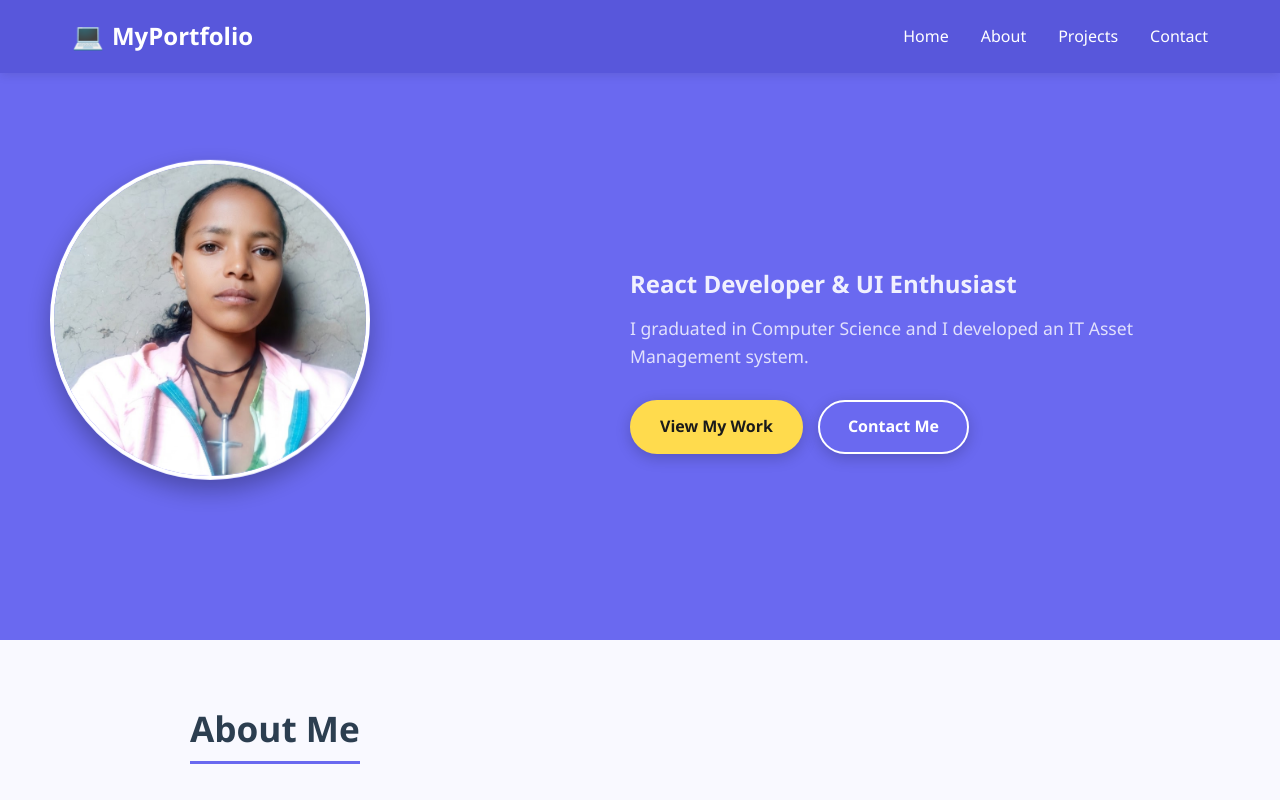
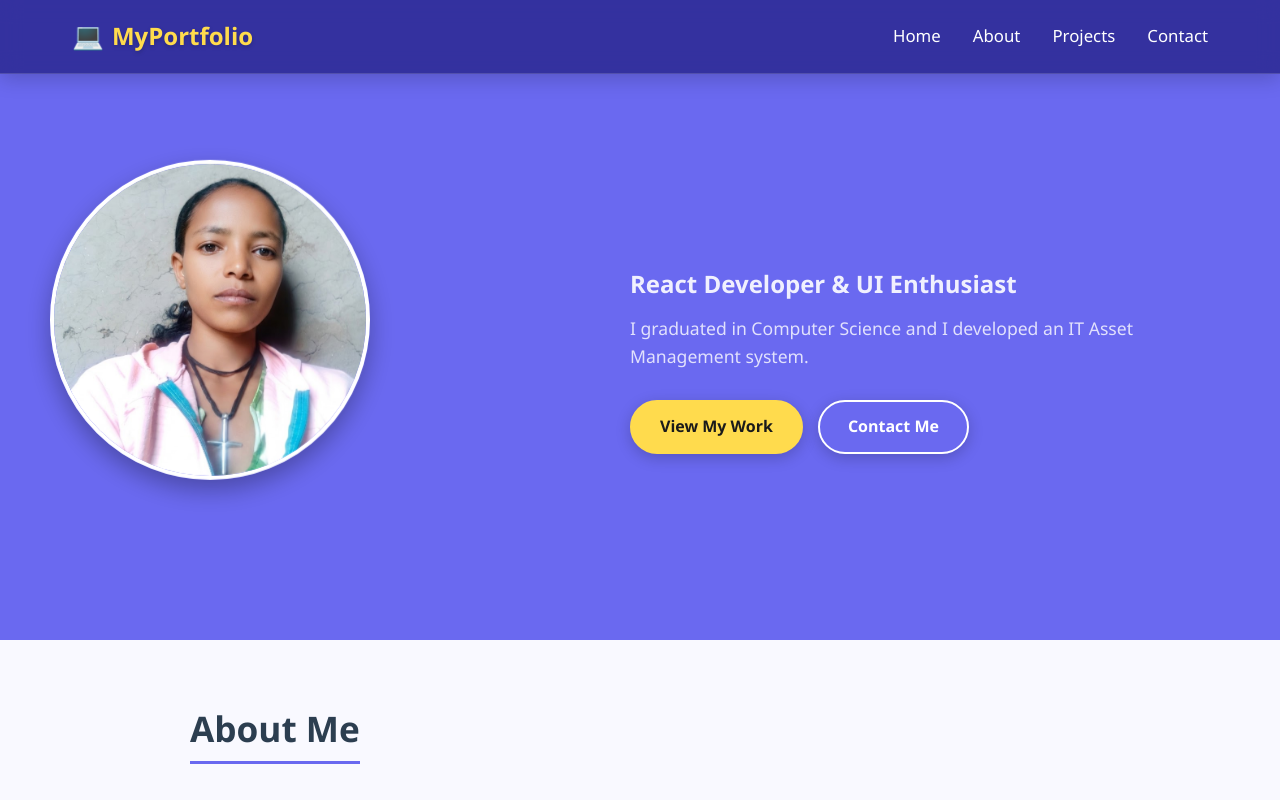
Before and after one commit to fentatena6-cmyk/new-portfolio, a React (Vite) app: page / in a window 1280 px wide. Shown: the top 800 px of the page. Built offline with nearby package versions, Linux system fonts and the light colour scheme; the HTML template or start-up script is replaced by a standard one.

Commit message:
fix backdrop filter order and update full header css

```diff
--- a/src/components/Header.css
+++ b/src/components/Header.css
@@ -1,10 +1,15 @@
 .header {
-  background-color: #5857db; /* ከ Hero ከለር ጋር የሚጣጣም ውብ ሰማያዊ */
-  box-shadow: 0 2px 10px rgba(0, 0, 0, 0.1);
+  /* በብርሃን የተሞላ ውብ ግልጽነት ያለው እና የጠቆረ የሰማያዊ ከለር (Glassmorphism Effect) */
+  background: rgba(43, 41, 145, 0.85);
+  -webkit-backdrop-filter: blur(10px);
+  backdrop-filter: blur(10px);
+  border-bottom: 1px solid rgba(255, 255, 255, 0.15);
+  box-shadow: 0 4px 20px rgba(0, 0, 0, 0.2);
   position: fixed;
   width: 100%;
   top: 0;
   z-index: 1000;
+  transition: all 0.3s ease;
 }
 
 .header-container {
@@ -17,16 +22,17 @@
 }
 
 .logo h2 {
-  color: #ffffff; /* ሎጎው ነጭ እንዲሆን */
+  color: #ffdb4d; /* ሎጎውን በብሩህ ቢጫ ከለር እናደምቀዋለን */
   font-size: 1.5rem;
   margin: 0;
+  text-shadow: 0 2px 4px rgba(0, 0, 0, 0.2);
 }
 
 .logo a {
   text-decoration: none;
   display: flex;
   align-items: center;
-  gap: 8px;
+  gap: 10px;
 }
 
 .logo-icon {
@@ -40,13 +46,15 @@
 
 .nav-links a {
   text-decoration: none;
-  color: #ffffff; /* የሊንክ ቀለሞች ነጭ እንዲሆኑ */
+  color: #ffffff;
   font-weight: 500;
-  transition: color 0.3s;
+  font-size: 1.05rem;
+  transition: color 0.3s, transform 0.3s;
 }
 
 .nav-links a:hover {
-  color: #ffdb4d; /* ሲነኩት ወደ ቢጫ እንዲቀየር */
+  color: #ffdb4d; /* ሲነኩት ወደ ቢጫ ይቀየራል */
+  transform: translateY(-2px);
 }
 
 .hamburger {
@@ -58,7 +66,7 @@
 .hamburger span {
   width: 25px;
   height: 3px;
-  background: #ffffff; /* የሃምበርገር መስመሮች ነጭ እንዲሆኑ */
+  background: #ffffff;
   margin: 3px 0;
   transition: 0.3s;
 }
@@ -70,14 +78,17 @@
 
   .nav-links {
     position: fixed;
-    top: 70px;
+    top: 75px;
     left: -100%;
     width: 100%;
     flex-direction: column;
-    background: #5857db; /* በሞባይል ሲከፈት የሰማያዊው ከለር እንዲቀጥል */
+    background: rgba(43, 41, 145, 0.95);
+    -webkit-backdrop-filter: blur(10px);
+    backdrop-filter: blur(10px);
     text-align: center;
     padding: 2rem;
     transition: 0.3s;
+    border-bottom: 1px solid rgba(255, 255, 255, 0.15);
   }
 
   .nav-links.active {
@@ -85,7 +96,7 @@
   }
 
   .nav-links a {
-    color: #ffffff; /* በሞባይል ሜኑ ውስጥ ያሉት ጽሑፎች ነጭ እንዲሆኑ */
+    color: #ffffff;
     font-size: 1.2rem;
     padding: 10px 0;
   }
```
